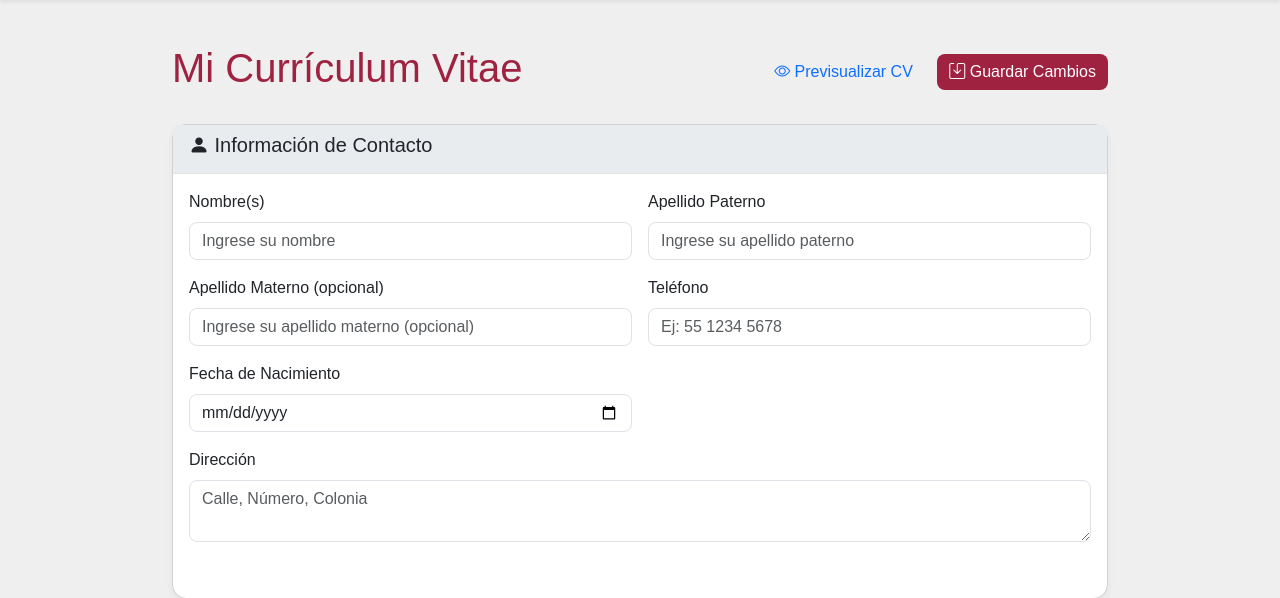
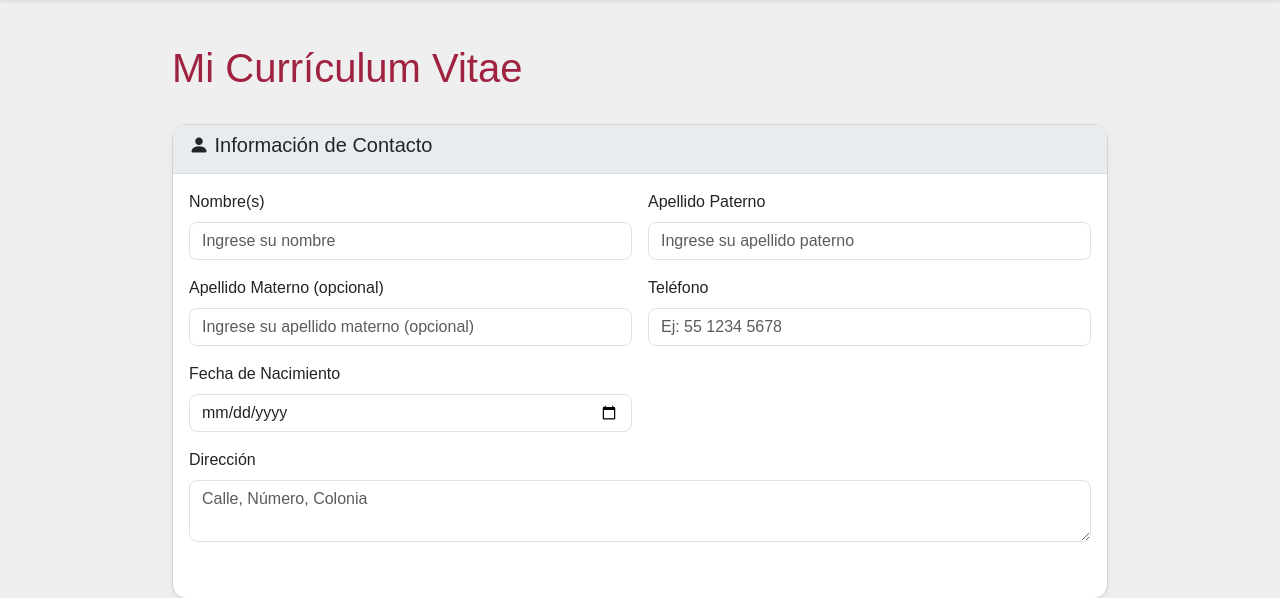
Before and after one commit to MarcoVD/bolsa_empleo, a Django app: page /mi-cv/ in a window 1280 px wide. Shown: the part 89-687 px from the top of the page. Run offline with Django 5.2, Linux system fonts and the light colour scheme; the visitor is signed in with stand-in values (Sample User, id 1); data comes from the database, SQL or seed files in the repository; data that the repository does not hold is empty.

Commit message:
status de CV

```diff
--- a/templates/usuarios/crear_editar_cv.html
+++ b/templates/usuarios/crear_editar_cv.html
@@ -6,14 +6,14 @@
 <div class="container cv-container">
     <div class="d-flex justify-content-between align-items-center mb-4">
         <h1>Mi Currículum Vitae</h1>
-        <div>
-            <a href="{% url 'previsualizar_cv' %}" class="btn btn-outline-primary me-2" target="_blank">
-                <i class="bi bi-eye"></i> Previsualizar CV
-            </a>
-            <button type="submit" form="cvForm" class="btn btn-primary">
-                <i class="bi bi-save"></i> Guardar Cambios
-            </button>
-        </div>
+{#        <div>#}
+{#            <a href="{% url 'previsualizar_cv' %}" class="btn btn-outline-primary me-2 text-primary" target="_blank">#}
+{#                <i class="bi bi-eye"></i> Previsualizar CV#}
+{#            </a>#}
+{#            <button type="submit" form="cvForm" class="btn btn-primary">#}
+{#                <i class="bi bi-save"></i> Guardar Cambios#}
+{#            </button>#}
+{#        </div>#}
     </div>
 
     <form id="cvForm" method="post">
--- a/usuarios/views.py
+++ b/usuarios/views.py
@@ -734,8 +734,13 @@ class PerfilInteresadoView(View):
             return redirect('index')
 
         interesado = request.user.interesado
+
+        # Verificar si existe CV
+        tiene_cv = hasattr(interesado, 'curriculum')
+
         context = {
-            'interesado': interesado
+            'interesado': interesado,
+            'tiene_cv': tiene_cv
         }
         return render(request, 'usuarios/perfil_interesado.html', context)
 
```
Also changed, not shown: templates/usuarios/login.html (+6 -7 lines).
